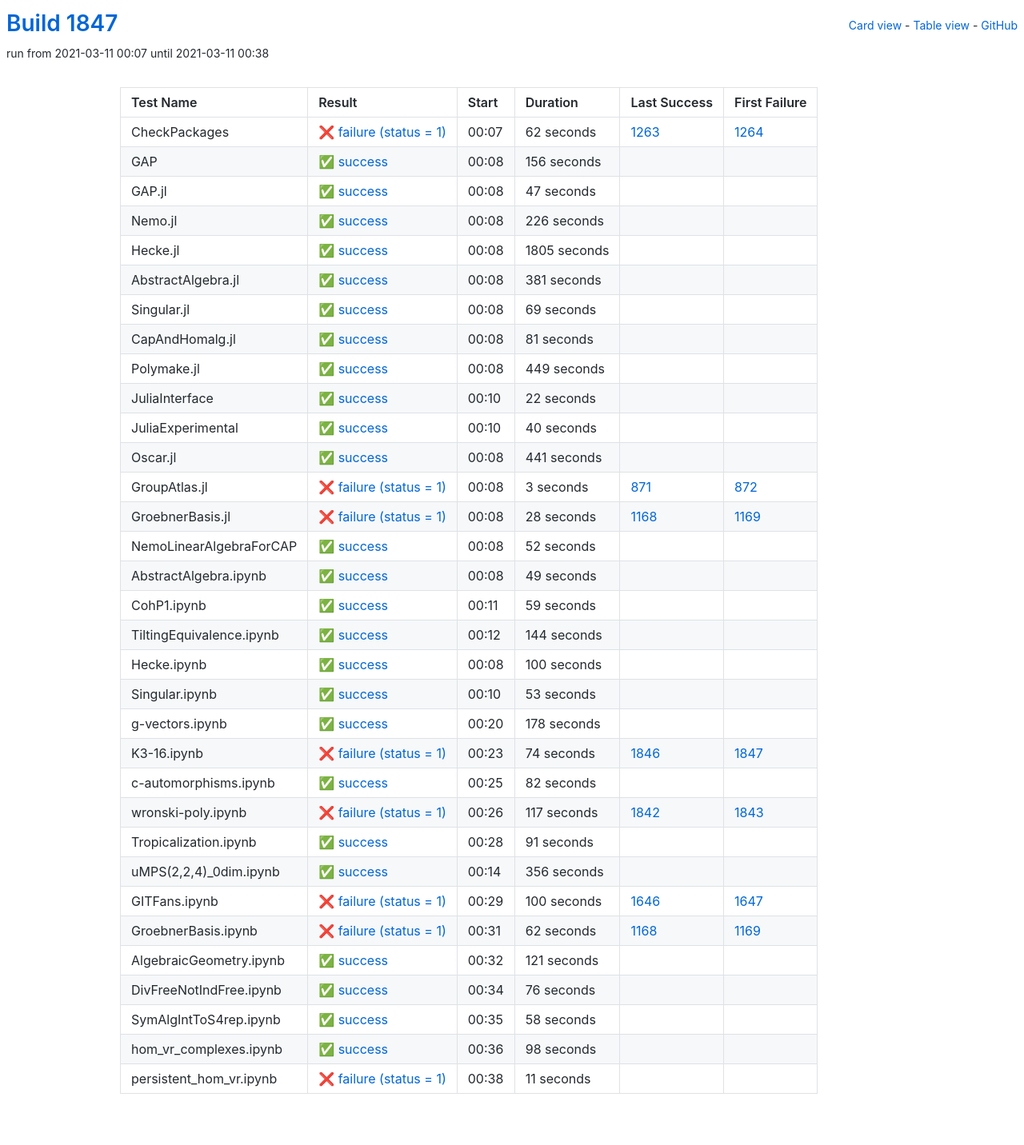
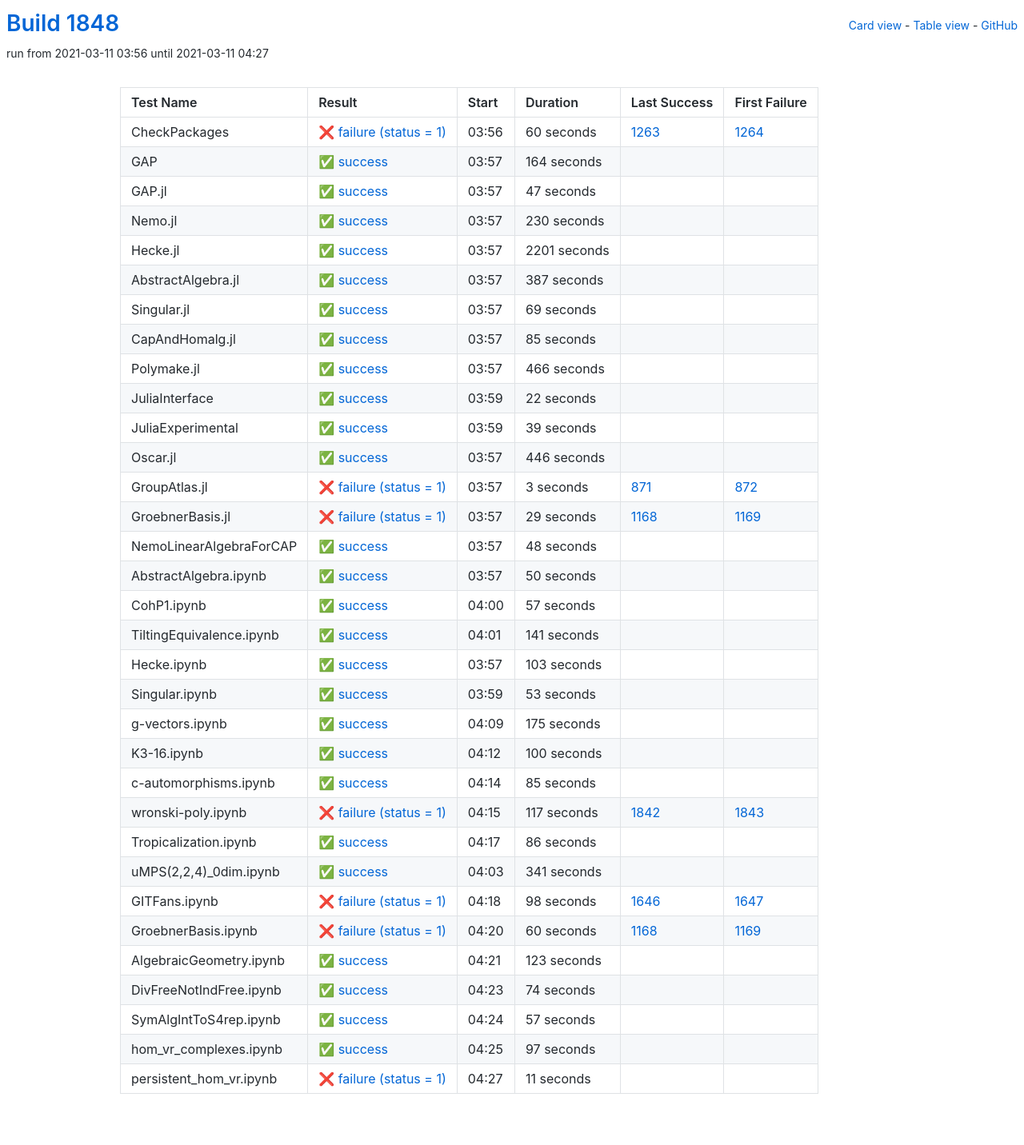
Before and after one commit to oscar-system/oscar-ci-status-stable, a Jekyll site: the page built from table.html, in a window 1280 px wide. Shown: the whole page at 80% size. Built offline with Jekyll 4.4.1, drawn with Linux system fonts in a browser that asks for light colours.

Commit message:
Build #1848

```diff
--- a/_data/ci.yml
+++ b/_data/ci.yml
@@ -1,6 +1,6 @@
 ---
-build: 1847
-build_url: https://oscarci.mathematik.uni-kl.de/job/oscar-stable/1847/
+build: 1848
+build_url: https://oscarci.mathematik.uni-kl.de/job/oscar-stable/1848/
 job: oscar-stable
 organization: oscar-system
 repo: oscar-ci-status-stable
@@ -8,32 +8,32 @@ repourl: https://github.com/oscar-system/oscar-ci-status-stable
 tests:
 - name: CheckPackages
   id: checkpackages
-  log: https://oscarci.mathematik.uni-kl.de/job/oscar-stable/1847/artifact/logs/build-1847/CheckPackages.log
-  start: 2021-03-11 00:07
+  log: https://oscarci.mathematik.uni-kl.de/job/oscar-stable/1848/artifact/logs/build-1848/CheckPackages.log
+  start: 2021-03-11 03:56
   success: false
   exitcode: 1
   status: failure
-  duration: 62
+  duration: 60
   last_success: 1263
   last_success_url: https://oscarci.mathematik.uni-kl.de/job/oscar-stable/1263/
   first_failure: 1264
   first_failure_url: https://oscarci.mathematik.uni-kl.de/job/oscar-stable/1264/
 - name: GAP
   id: gap
-  log: https://oscarci.mathematik.uni-kl.de/job/oscar-stable/1847/artifact/logs/build-1847/GAP.log
-  start: 2021-03-11 00:08
+  log: https://oscarci.mathematik.uni-kl.de/job/oscar-stable/1848/artifact/logs/build-1848/GAP.log
+  start: 2021-03-11 03:57
   success: true
   exitcode: 0
   status: success
-  duration: 156
+  duration: 164
   last_success: false
   last_success_url:
   first_failure: false
   first_failure_url:
 - name: GAP.jl
   id: gap-jl
-  log: https://oscarci.mathematik.uni-kl.de/job/oscar-stable/1847/artifact/logs/build-1847/GAP.jl.log
-  start: 2021-03-11 00:08
+  log: https://oscarci.mathematik.uni-kl.de/job/oscar-stable/1848/artifact/logs/build-1848/GAP.jl.log
+  start: 2021-03-11 03:57
   success: true
   exitcode: 0
   status: success
@@ -44,44 +44,44 @@ tests:
   first_failure_url:
 - name: Nemo.jl
   id: nemo-jl
-  log: https://oscarci.mathematik.uni-kl.de/job/oscar-stable/1847/artifact/logs/build-1847/Nemo.jl.log
-  start: 2021-03-11 00:08
+  log: https://oscarci.mathematik.uni-kl.de/job/oscar-stable/1848/artifact/logs/build-1848/Nemo.jl.log
+  start: 2021-03-11 03:57
   success: true
   exitcode: 0
   status: success
-  duration: 226
+  duration: 230
   last_success: false
   last_success_url:
   first_failure: false
   first_failure_url:
 - name: Hecke.jl
   id: hecke-jl
-  log: https://oscarci.mathematik.uni-kl.de/job/oscar-stable/1847/artifact/logs/build-1847/Hecke.jl.log
-  start: 2021-03-11 00:08
+  log: https://oscarci.mathematik.uni-kl.de/job/oscar-stable/1848/artifact/logs/build-1848/Hecke.jl.log
+  start: 2021-03-11 03:57
   success: true
   exitcode: 0
   status: success
-  duration: 1805
+  duration: 2201
   last_success: false
   last_success_url:
   first_failure: false
   first_failure_url:
 - name: AbstractAlgebra.jl
   id: abstractalgebra-jl
-  log: https://oscarci.mathematik.uni-kl.de/job/oscar-stable/1847/artifact/logs/build-1847/AbstractAlgebra.jl.log
-  start: 2021-03-11 00:08
+  log: https://oscarci.mathematik.uni-kl.de/job/oscar-stable/1848/artifact/logs/build-1848/AbstractAlgebra.jl.log
+  start: 2021-03-11 03:57
   success: true
   exitcode: 0
   status: success
-  duration: 381
+  duration: 387
   last_success: false
   last_success_url:
   first_failure: false
   first_failure_url:
 - name: Singular.jl
   id: singular-jl
-  log: https://oscarci.mathematik.uni-kl.de/job/oscar-stable/1847/artifact/logs/build-1847/Singular.jl.log
-  start: 2021-03-11 00:08
+  log: https://oscarci.mathematik.uni-kl.de/job/oscar-stable/1848/artifact/logs/build-1848/Singular.jl.log
+  start: 2021-03-11 03:57
   success: true
   exitcode: 0
   status: success
@@ -92,32 +92,32 @@ tests:
   first_failure_url:
 - name: CapAndHomalg.jl
   id: capandhomalg-jl
-  log: https://oscarci.mathematik.uni-kl.de/job/oscar-stable/1847/artifact/logs/build-1847/CapAndHomalg.jl.log
-  start: 2021-03-11 00:08
+  log: https://oscarci.mathematik.uni-kl.de/job/oscar-stable/1848/artifact/logs/build-1848/CapAndHomalg.jl.log
+  start: 2021-03-11 03:57
   success: true
   exitcode: 0
   status: success
-  duration: 81
+  duration: 85
   last_success: false
   last_success_url:
   first_failure: false
   first_failure_url:
 - name: Polymake.jl
   id: polymake-jl
-  log: https://oscarci.mathematik.uni-kl.de/job/oscar-stable/1847/artifact/logs/build-1847/Polymake.jl.log
-  start: 2021-03-11 00:08
+  log: https://oscarci.mathematik.uni-kl.de/job/oscar-stable/1848/artifact/logs/build-1848/Polymake.jl.log
+  start: 2021-03-11 03:57
   success: true
   exitcode: 0
   status: success
-  duration: 449
+  duration: 466
   last_success: false
   last_success_url:
   first_failure: false
   first_failure_url:
 - name: JuliaInterface
   id: juliainterface
-  log: https://oscarci.mathematik.uni-kl.de/job/oscar-stable/1847/artifact/logs/build-1847/JuliaInterface.log
-  start: 2021-03-11 00:10
+  log: https://oscarci.mathematik.uni-kl.de/job/oscar-stable/1848/artifact/logs/build-1848/JuliaInterface.log
+  start: 2021-03-11 03:59
   success: true
   exitcode: 0
   status: success
@@ -128,32 +128,32 @@ tests:
   first_failure_url:
 - name: JuliaExperimental
   id: juliaexperimental
-  log: https://oscarci.mathematik.uni-kl.de/job/oscar-stable/1847/artifact/logs/build-1847/JuliaExperimental.log
-  start: 2021-03-11 00:10
+  log: https://oscarci.mathematik.uni-kl.de/job/oscar-stable/1848/artifact/logs/build-1848/JuliaExperimental.log
+  start: 2021-03-11 03:59
   success: true
   exitcode: 0
   status: success
-  duration: 40
+  duration: 39
   last_success: false
   last_success_url:
   first_failure: false
   first_failure_url:
 - name: Oscar.jl
   id: oscar-jl
-  log: https://oscarci.mathematik.uni-kl.de/job/oscar-stable/1847/artifact/logs/build-1847/Oscar.jl.log
-  start: 2021-03-11 00:08
+  log: https://oscarci.mathematik.uni-kl.de/job/oscar-stable/1848/artifact/logs/build-1848/Oscar.jl.log
+  start: 2021-03-11 03:57
   success: true
   exitcode: 0
   status: success
-  duration: 441
+  duration: 446
   last_success: false
   last_success_url:
   first_failure: false
   first_failure_url:
 - name: GroupAtlas.jl
   id: groupatlas-jl
-  log: https://oscarci.mathematik.uni-kl.de/job/oscar-stable/1847/artifact/logs/build-1847/GroupAtlas.jl.log
-  start: 2021-03-11 00:08
+  log: https://oscarci.mathematik.uni-kl.de/job/oscar-stable/1848/artifact/logs/build-1848/GroupAtlas.jl.log
+  start: 2021-03-11 03:57
   success: false
   exitcode: 1
   status: failure
@@ -164,80 +164,80 @@ tests:
   first_failure_url: https://oscarci.mathematik.uni-kl.de/job/oscar-stable/872/
 - name: GroebnerBasis.jl
   id: groebnerbasis-jl
-  log: https://oscarci.mathematik.uni-kl.de/job/oscar-stable/1847/artifact/logs/build-1847/GroebnerBasis.jl.log
-  start: 2021-03-11 00:08
+  log: https://oscarci.mathematik.uni-kl.de/job/oscar-stable/1848/artifact/logs/build-1848/GroebnerBasis.jl.log
+  start: 2021-03-11 03:57
   success: false
   exitcode: 1
   status: failure
-  duration: 28
+  duration: 29
   last_success: 1168
   last_success_url: https://oscarci.mathematik.uni-kl.de/job/oscar-stable/1168/
   first_failure: 1169
   first_failure_url: https://oscarci.mathematik.uni-kl.de/job/oscar-stable/1169/
 - name: NemoLinearAlgebraForCAP
   id: nemolinearalgebraforcap
-  log: https://oscarci.mathematik.uni-kl.de/job/oscar-stable/1847/artifact/logs/build-1847/NemoLinearAlgebraForCAP.log
-  start: 2021-03-11 00:08
+  log: https://oscarci.mathematik.uni-kl.de/job/oscar-stable/1848/artifact/logs/build-1848/NemoLinearAlgebraForCAP.log
+  start: 2021-03-11 03:57
   success: true
   exitcode: 0
   status: success
-  duration: 52
+  duration: 48
   last_success: false
   last_success_url:
   first_failure: false
   first_failure_url:
 - name: AbstractAlgebra.ipynb
   id: abstractalgebra-ipynb
-  log: https://oscarci.mathematik.uni-kl.de/job/oscar-stable/1847/artifact/logs/build-1847/AbstractAlgebra.ipynb.log
-  start: 2021-03-11 00:08
+  log: https://oscarci.mathematik.uni-kl.de/job/oscar-stable/1848/artifact/logs/build-1848/AbstractAlgebra.ipynb.log
+  start: 2021-03-11 03:57
   success: true
   exitcode: 0
   status: success
-  duration: 49
+  duration: 50
   last_success: false
   last_success_url:
   first_failure: false
   first_failure_url:
 - name: CohP1.ipynb
   id: cohp1-ipynb
-  log: https://oscarci.mathematik.uni-kl.de/job/oscar-stable/1847/artifact/logs/build-1847/CohP1.ipynb.log
-  start: 2021-03-11 00:11
+  log: https://oscarci.mathematik.uni-kl.de/job/oscar-stable/1848/artifact/logs/build-1848/CohP1.ipynb.log
+  start: 2021-03-11 04:00
   success: true
   exitcode: 0
   status: success
-  duration: 59
+  duration: 57
   last_success: false
   last_success_url:
   first_failure: false
   first_failure_url:
 - name: TiltingEquivalence.ipynb
   id: tiltingequivalence-ipynb
-  log: https://oscarci.mathematik.uni-kl.de/job/oscar-stable/1847/artifact/logs/build-1847/TiltingEquivalence.ipynb.log
-  start: 2021-03-11 00:12
+  log: https://oscarci.mathematik.uni-kl.de/job/oscar-stable/1848/artifact/logs/build-1848/TiltingEquivalence.ipynb.log
+  start: 2021-03-11 04:01
   success: true
   exitcode: 0
   status: success
-  duration: 144
+  duration: 141
   last_success: false
   last_success_url:
   first_failure: false
   first_failure_url:
 - name: Hecke.ipynb
   id: hecke-ipynb
-  log: https://oscarci.mathematik.uni-kl.de/job/oscar-stable/1847/artifact/logs/build-1847/Hecke.ipynb.log
-  start: 2021-03-11 00:08
+  log: https://oscarci.mathematik.uni-kl.de/job/oscar-stable/1848/artifact/logs/build-1848/Hecke.ipynb.log
+  start: 2021-03-11 03:57
   success: true
   exitcode: 0
   status: success
-  duration: 100
+  duration: 103
   last_success: false
   last_success_url:
   first_failure: false
   first_failure_url:
 - name: Singular.ipynb
   id: singular-ipynb
-  log: https://oscarci.mathematik.uni-kl.de/job/oscar-stable/1847/artifact/logs/build-1847/Singular.ipynb.log
-  start: 2021-03-11 00:10
+  log: https://oscarci.mathematik.uni-kl.de/job/oscar-stable/1848/artifact/logs/build-1848/Singular.ipynb.log
+  start: 2021-03-11 03:59
   success: true
   exitcode: 0
   status: success
@@ -248,44 +248,44 @@ tests:
   first_failure_url:
 - name: g-vectors.ipynb
   id: g-vectors-ipynb
-  log: https://oscarci.mathematik.uni-kl.de/job/oscar-stable/1847/artifact/logs/build-1847/g-vectors.ipynb.log
-  start: 2021-03-11 00:20
+  log: https://oscarci.mathematik.uni-kl.de/job/oscar-stable/1848/artifact/logs/build-1848/g-vectors.ipynb.log
+  start: 2021-03-11 04:09
   success: true
   exitcode: 0
   status: success
-  duration: 178
+  duration: 175
   last_success: false
   last_success_url:
   first_failure: false
   first_failure_url:
 - name: K3-16.ipynb
   id: k3-16-ipynb
-  log: https://oscarci.mathematik.uni-kl.de/job/oscar-stable/1847/artifact/logs/build-1847/K3-16.ipynb.log
-  start: 2021-03-11 00:23
-  success: false
-  exitcode: 1
-  status: failure
-  duration: 74
-  last_success: 1846
-  last_success_url: https://oscarci.mathematik.uni-kl.de/job/oscar-stable/1846/
-  first_failure: 1847
-  first_failure_url: https://oscarci.mathematik.uni-kl.de/job/oscar-stable/1847/
-- name: c-automorphisms.ipynb
-  id: c-automorphisms-ipynb
-  log: https://oscarci.mathematik.uni-kl.de/job/oscar-stable/1847/artifact/logs/build-1847/c-automorphisms.ipynb.log
-  start: 2021-03-11 00:25
+  log: https://oscarci.mathematik.uni-kl.de/job/oscar-stable/1848/artifact/logs/build-1848/K3-16.ipynb.log
+  start: 2021-03-11 04:12
   success: true
   exitcode: 0
   status: success
-  duration: 82
+  duration: 100
+  last_success: false
+  last_success_url:
+  first_failure: false
+  first_failure_url:
+- name: c-automorphisms.ipynb
+  id: c-automorphisms-ipynb
+  log: https://oscarci.mathematik.uni-kl.de/job/oscar-stable/1848/artifact/logs/build-1848/c-automorphisms.ipynb.log
+  start: 2021-03-11 04:14
+  success: true
+  exitcode: 0
+  status: success
+  duration: 85
   last_success: false
   last_success_url:
   first_failure: false
   first_failure_url:
 - name: wronski-poly.ipynb
   id: wronski-poly-ipynb
-  log: https://oscarci.mathematik.uni-kl.de/job/oscar-stable/1847/artifact/logs/build-1847/wronski-poly.ipynb.log
-  start: 2021-03-11 00:26
+  log: https://oscarci.mathematik.uni-kl.de/job/oscar-stable/1848/artifact/logs/build-1848/wronski-poly.ipynb.log
+  start: 2021-03-11 04:15
   success: false
   exitcode: 1
   status: failure
@@ -296,104 +296,104 @@ tests:
   first_failure_url: https://oscarci.mathematik.uni-kl.de/job/oscar-stable/1843/
 - name: Tropicalization.ipynb
   id: tropicalization-ipynb
-  log: https://oscarci.mathematik.uni-kl.de/job/oscar-stable/1847/artifact/logs/build-1847/Tropicalization.ipynb.log
-  start: 2021-03-11 00:28
+  log: https://oscarci.mathematik.uni-kl.de/job/oscar-stable/1848/artifact/logs/build-1848/Tropicalization.ipynb.log
+  start: 2021-03-11 04:17
   success: true
   exitcode: 0
   status: success
-  duration: 91
+  duration: 86
   last_success: false
   last_success_url:
   first_failure: false
   first_failure_url:
 - name: uMPS(2,2,4)_0dim.ipynb
   id: umps-2-2-4-0dim-ipynb
-  log: https://oscarci.mathematik.uni-kl.de/job/oscar-stable/1847/artifact/logs/build-1847/uMPS-2-2-4-_0dim.ipynb.log
-  start: 2021-03-11 00:14
+  log: https://oscarci.mathematik.uni-kl.de/job/oscar-stable/1848/artifact/logs/build-1848/uMPS-2-2-4-_0dim.ipynb.log
+  start: 2021-03-11 04:03
   success: true
   exitcode: 0
   status: success
-  duration: 356
+  duration: 341
   last_success: false
   last_success_url:
   first_failure: false
   first_failure_url:
 - name: GITFans.ipynb
   id: gitfans-ipynb
-  log: https://oscarci.mathematik.uni-kl.de/job/oscar-stable/1847/artifact/logs/build-1847/GITFans.ipynb.log
-  start: 2021-03-11 00:29
+  log: https://oscarci.mathematik.uni-kl.de/job/oscar-stable/1848/artifact/logs/build-1848/GITFans.ipynb.log
+  start: 2021-03-11 04:18
   success: false
   exitcode: 1
   status: failure
-  duration: 100
+  duration: 98
   last_success: 1646
   last_success_url: https://oscarci.mathematik.uni-kl.de/job/oscar-stable/1646/
   first_failure: 1647
   first_failure_url: https://oscarci.mathematik.uni-kl.de/job/oscar-stable/1647/
 - name: GroebnerBasis.ipynb
   id: groebnerbasis-ipynb
-  log: https://oscarci.mathematik.uni-kl.de/job/oscar-stable/1847/artifact/logs/build-1847/GroebnerBasis.ipynb.log
-  start: 2021-03-11 00:31
+  log: https://oscarci.mathematik.uni-kl.de/job/oscar-stable/1848/artifact/logs/build-1848/GroebnerBasis.ipynb.log
+  start: 2021-03-11 04:20
   success: false
   exitcode: 1
   status: failure
-  duration: 62
+  duration: 60
   last_success: 1168
   last_success_url: https://oscarci.mathematik.uni-kl.de/job/oscar-stable/1168/
   first_failure: 1169
   first_failure_url: https://oscarci.mathematik.uni-kl.de/job/oscar-stable/1169/
 - name: AlgebraicGeometry.ipynb
   id: algebraicgeometry-ipynb
-  log: https://oscarci.mathematik.uni-kl.de/job/oscar-stable/1847/artifact/logs/build-1847/AlgebraicGeometry.ipynb.log
-  start: 2021-03-11 00:32
+  log: https://oscarci.mathematik.uni-kl.de/job/oscar-stable/1848/artifact/logs/build-1848/AlgebraicGeometry.ipynb.log
+  start: 2021-03-11 04:21
   success: true
   exitcode: 0
   status: success
-  duration: 121
+  duration: 123
   last_success: false
   last_success_url:
   first_failure: false
   first_failure_url:
 - name: DivFreeNotIndFree.ipynb
   id: divfreenotindfree-ipynb
-  log: https://oscarci.mathematik.uni-kl.de/job/oscar-stable/1847/artifact/logs/build-1847/DivFreeNotIndFree.ipynb.log
-  start: 2021-03-11 00:34
+  log: https://oscarci.mathematik.uni-kl.de/job/oscar-stable/1848/artifact/logs/build-1848/DivFreeNotIndFree.ipynb.log
+  start: 2021-03-11 04:23
   success: true
   exitcode: 0
   status: success
-  duration: 76
+  duration: 74
   last_success: false
   last_success_url:
   first_failure: false
   first_failure_url:
 - name: SymAlgIntToS4rep.ipynb
   id: symalginttos4rep-ipynb
-  log: https://oscarci.mathematik.uni-kl.de/job/oscar-stable/1847/artifact/logs/build-1847/SymAlgIntToS4rep.ipynb.log
-  start: 2021-03-11 00:35
+  log: https://oscarci.mathematik.uni-kl.de/job/oscar-stable/1848/artifact/logs/build-1848/SymAlgIntToS4rep.ipynb.log
+  start: 2021-03-11 04:24
   success: true
   exitcode: 0
   status: success
-  duration: 58
+  duration: 57
   last_success: false
   last_success_url:
   first_failure: false
   first_failure_url:
 - name: hom_vr_complexes.ipynb
   id: hom-vr-complexes-ipynb
-  log: https://oscarci.mathematik.uni-kl.de/job/oscar-stable/1847/artifact/logs/build-1847/hom_vr_complexes.ipynb.log
-  start: 2021-03-11 00:36
+  log: https://oscarci.mathematik.uni-kl.de/job/oscar-stable/1848/artifact/logs/build-1848/hom_vr_complexes.ipynb.log
+  start: 2021-03-11 04:25
   success: true
   exitcode: 0
   status: success
-  duration: 98
+  duration: 97
   last_success: false
   last_success_url:
   first_failure: false
   first_failure_url:
 - name: persistent_hom_vr.ipynb
   id: persistent-hom-vr-ipynb
-  log: https://oscarci.mathematik.uni-kl.de/job/oscar-stable/1847/artifact/logs/build-1847/persistent_hom_vr.ipynb.log
-  start: 2021-03-11 00:38
+  log: https://oscarci.mathematik.uni-kl.de/job/oscar-stable/1848/artifact/logs/build-1848/persistent_hom_vr.ipynb.log
+  start: 2021-03-11 04:27
   success: false
   exitcode: 1
   status: failure
```
Also changed, not shown: README.md.
